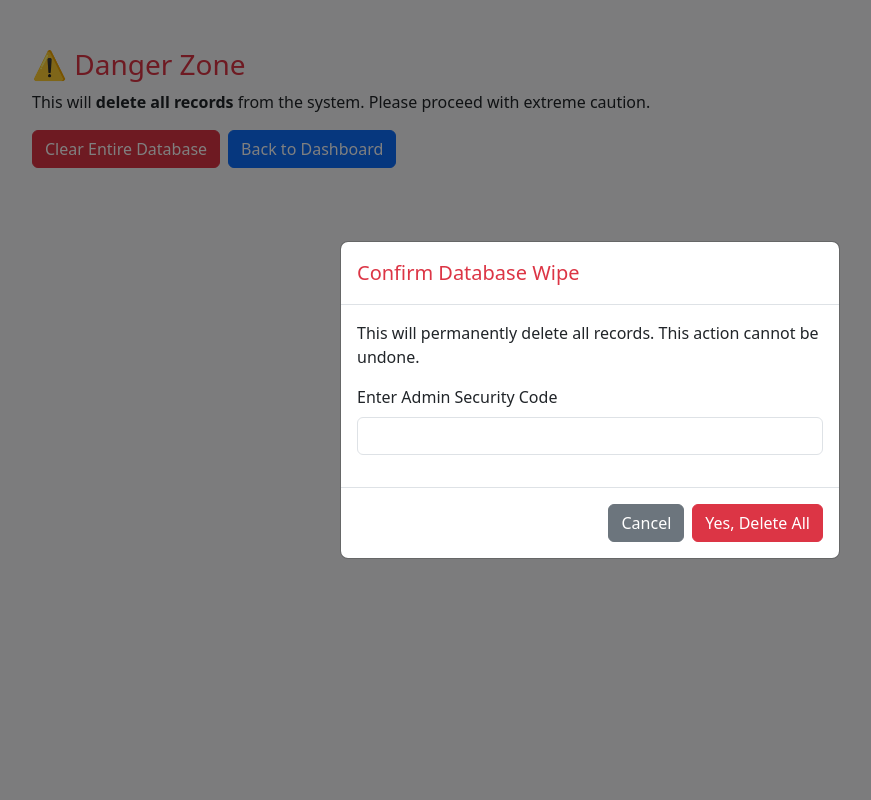
After one commit to cafyrei/ToreVote, a PHP site: page /clear-db.php in a window 1280 px wide, after a click on "Clear Entire Database". The commit adds this page. Shown: the whole page, without its empty margins (50-921 px from the left). Run offline with PHP 8.4, Linux system fonts and the light colour scheme.

Commit message:
With Clear DataBase

```diff
--- a/pages/add-candidates.php
+++ b/pages/add-candidates.php
@@ -104,6 +104,7 @@ if ($_SERVER['REQUEST_METHOD'] === 'POST') {
         <a href="#" class="active">Candidate Maintenance</a>
         <a href="./voters_maintenance.php">Voters Maintenance</a>
         <a href="./admin-logout.php" class="logout-button" data-bs-toggle="modal" data-bs-target="#logoutModal">Logout</a>
+        <a href="./clear-db.php">Clear Database</a>
       </nav>
     </aside>
 
--- a/pages/candidates_maintenance.php
+++ b/pages/candidates_maintenance.php
@@ -60,6 +60,7 @@ while ($result = $results->fetch_assoc()) {
         <a href="#" class="active">Candidate Maintenance</a>
         <a href="./voters_maintenance.php">Voters Maintenance</a>
         <a href="./admin-logout.php" class="logout-button" data-bs-toggle="modal" data-bs-target="#logoutModal">Logout</a>
+        <a href="./clear-db.php">Clear Database</a>
       </nav>
     </aside>
 
--- a/pages/candidates_modification.php
+++ b/pages/candidates_modification.php
@@ -60,6 +60,7 @@ if (isset($_POST['save'])) {
         <a href="./candidates_maintenance.php">Candidate Maintenance</a>
         <a href="./voters_maintenance.php" class="active">Voters Maintenance</a>
         <a href="./admin-logout.php" class="logout-button" data-bs-toggle="modal" data-bs-target="#logoutModal">Logout</a>
+        <a href="./clear-db.php">Clear Database</a>
       </nav>
     </aside>
 
--- /dev/null
+++ b/pages/clear-db.php
@@ -0,0 +1,129 @@
+<?php
+session_start();
+include("../database/connection.php");
+/** @var mysqli $conn */
+
+$message = "";
+$error = "";
+
+if (!isset($_SESSION['clear_success'])) {
+  $_SESSION['clear_success'] = false;
+}
+
+if ($_SERVER['REQUEST_METHOD'] === 'POST' && isset($_POST['confirm_clear'])) {
+  $inputSecurityCode = trim($_POST['admin_security_code'] ?? '');
+  $adminEmail = $_SESSION['admin_email'] ?? '';
+
+  if (!empty($adminEmail)) {
+    $stmt = $conn->prepare("SELECT admin_security FROM admin_db WHERE admin_email = ?");
+    $stmt->bind_param("s", $adminEmail);
+    $stmt->execute();
+    $result = $stmt->get_result();
+
+    if ($admin = $result->fetch_assoc()) {
+      $dbSecurityCode = trim($admin['admin_security']);
+
+      if ($inputSecurityCode === $dbSecurityCode) {
+        $tables = ['candidates', 'party_list', 'positions', 'user_information'];
+        foreach ($tables as $table) {
+          $conn->query("TRUNCATE TABLE `$table`");
+        }
+
+        $_SESSION['clear_success'] = true;
+        header("Location: clear-db.php");
+        exit;
+      } else {
+        $error = "Incorrect security code. Action denied.";
+      }
+    } else {
+      $error = "Admin record not found for email: $adminEmail";
+    }
+  } else {
+    $error = "Session expired or admin not logged in.";
+  }
+}
+?>
+<!DOCTYPE html>
+<html lang="en">
+
+<head>
+  <meta charset="UTF-8">
+  <title>Clear Database</title>
+  <link href="https://cdn.jsdelivr.net/npm/bootstrap@5.3.0/dist/css/bootstrap.min.css" rel="stylesheet">
+  <script src="https://cdn.jsdelivr.net/npm/bootstrap@5.3.0/dist/js/bootstrap.bundle.min.js"></script>
+</head>
+
+<body class="p-5 bg-light">
+
+  <div class="container">
+    <h3 class="text-danger">⚠️ Danger Zone</h3>
+    <p>This will <strong>delete all records</strong> from the system. Please proceed with extreme caution.</p>
+
+    <div class="d-flex gap-2 mt-3">
+      <button type="button" class="btn btn-danger" data-bs-toggle="modal" data-bs-target="#confirmClearModal">
+        Clear Entire Database
+      </button>
+      <a href="dashboard.php" class="btn btn-primary">Back to Dashboard</a>
+    </div>
+
+    <?php if (!empty($error)): ?>
+      <div class="alert alert-danger mt-3"><?= htmlspecialchars($error) ?></div>
+    <?php endif; ?>
+  </div>
+
+  <!-- Confirm Clear Modal -->
+  <div class="modal fade" id="confirmClearModal" tabindex="-1" aria-labelledby="confirmClearModalLabel" aria-hidden="true">
+    <div class="modal-dialog modal-dialog-centered">
+      <div class="modal-content">
+        <form method="POST">
+          <div class="modal-header">
+            <h5 class="modal-title text-danger" id="confirmClearModalLabel">Confirm Database Wipe</h5>
+          </div>
+          <div class="modal-body">
+            <p>This will permanently delete all records. This action cannot be undone.</p>
+            <div class="mb-3">
+              <label for="admin_security_code" class="form-label">Enter Admin Security Code</label>
+              <input type="password" class="form-control" name="admin_security_code" id="admin_security_code" required>
+            </div>
+          </div>
+          <div class="modal-footer">
+            <button type="button" class="btn btn-secondary" data-bs-dismiss="modal">Cancel</button>
+            <button type="submit" name="confirm_clear" class="btn btn-danger">Yes, Delete All</button>
+          </div>
+        </form>
+      </div>
+    </div>
+  </div>
+
+  <!-- Success Modal -->
+  <?php if ($_SESSION['clear_success']): ?>
+    <div class="modal fade" id="successModal" tabindex="-1" aria-labelledby="successModalLabel" aria-hidden="true">
+      <div class="modal-dialog modal-dialog-centered">
+        <div class="modal-content">
+          <div class="modal-header bg-success text-white">
+            <h5 class="modal-title" id="successModalLabel">Database Cleared</h5>
+          </div>
+          <div class="modal-body">
+            <p>All data has been cleared successfully. Redirecting to dashboard...</p>
+          </div>
+        </div>
+      </div>
+    </div>
+
+    <script>
+      document.addEventListener("DOMContentLoaded", function() {
+        const successModal = new bootstrap.Modal(document.getElementById('successModal'));
+        successModal.show();
+
+        setTimeout(() => {
+          window.location.href = 'dashboard.php';
+        }, 2500);
+      });
+    </script>
+
+    <?php $_SESSION['clear_success'] = false; ?>
+  <?php endif; ?>
+
+</body>
+
+</html>
--- a/pages/dashboard.php
+++ b/pages/dashboard.php
@@ -92,6 +92,7 @@ while ($position_row = mysqli_fetch_assoc($position_result)) {
         <a href="./candidates_maintenance.php">Candidate Maintenance</a>
         <a href="./voters_maintenance.php">Voters Maintenance</a>
         <a href="./admin-logout.php" class="logout-button" data-bs-toggle="modal" data-bs-target="#logoutModal">Logout</a>
+        <a href="./clear-db.php">Clear Database</a>
       </nav>
     </aside>
 
--- a/pages/partylist_maintenance.php
+++ b/pages/partylist_maintenance.php
@@ -96,6 +96,7 @@ if (isset($_GET['delete'])) {
                 <a href="./candidates_maintenance.php">Candidate Maintenance</a>
                 <a href="./voters_maintenance.php">Voters Maintenance</a>
                 <a href="./admin-logout.php" class="logout-button" data-bs-toggle="modal" data-bs-target="#logoutModal">Logout</a>
+                <a href="./clear-db.php">Clear Database</a>
             </nav>
         </aside>
 
--- a/pages/position_maintenance.php
+++ b/pages/position_maintenance.php
@@ -78,6 +78,7 @@ if (isset($_GET['delete'])) {
                 <a href="./candidates_maintenance.php">Candidate Maintenance</a>
                 <a href="./voters_maintenance.php">Voters Maintenance</a>
                 <a href="./admin-logout.php" class="logout-button" data-bs-toggle="modal" data-bs-target="#logoutModal">Logout</a>
+                <a href="./clear-db.php">Clear Database</a>
             </nav>
         </aside>
 
--- a/pages/voters_addition.php
+++ b/pages/voters_addition.php
@@ -58,6 +58,7 @@ if (isset($_POST['add'])) {
                 <a href="./candidates_maintenance.php">Candidate Maintenance</a>
                 <a href="./voters_maintenance.php" class="active">Voters Maintenance</a>
                 <a href="./admin-logout.php" class="logout-button" data-bs-toggle="modal" data-bs-target="#logoutModal">Logout</a>
+                <a href="./clear-db.php">Clear Database</a>
             </nav>
     </aside>
 
--- a/pages/voters_maintenance.php
+++ b/pages/voters_maintenance.php
@@ -45,6 +45,7 @@ while ($result = $results->fetch_assoc()) {
   <link rel="stylesheet" href="../styles/voters_maintenance-style.css" />
   <link rel="stylesheet" href="../styles/results-style.css"/>
   <link rel="shortcut icon" href="../img/ToreVote.png" type="image/x-icon">
+  <a href="./clear-db.php">Clear Database</a>
 </head>
 
 <body>
--- a/pages/voters_modification.php
+++ b/pages/voters_modification.php
@@ -64,6 +64,7 @@ if (isset($_POST['save'])) {
         <a href="./candidates_maintenance.php">Candidate Maintenance</a>
         <a href="./voters_maintenance.php" class="active">Voters Maintenance</a>
         <a href="./admin-logout.php" class="logout-button" data-bs-toggle="modal" data-bs-target="#logoutModal">Logout</a>
+        <a href="./clear-db.php">Clear Database</a>
       </nav>
     </aside>
 
```
